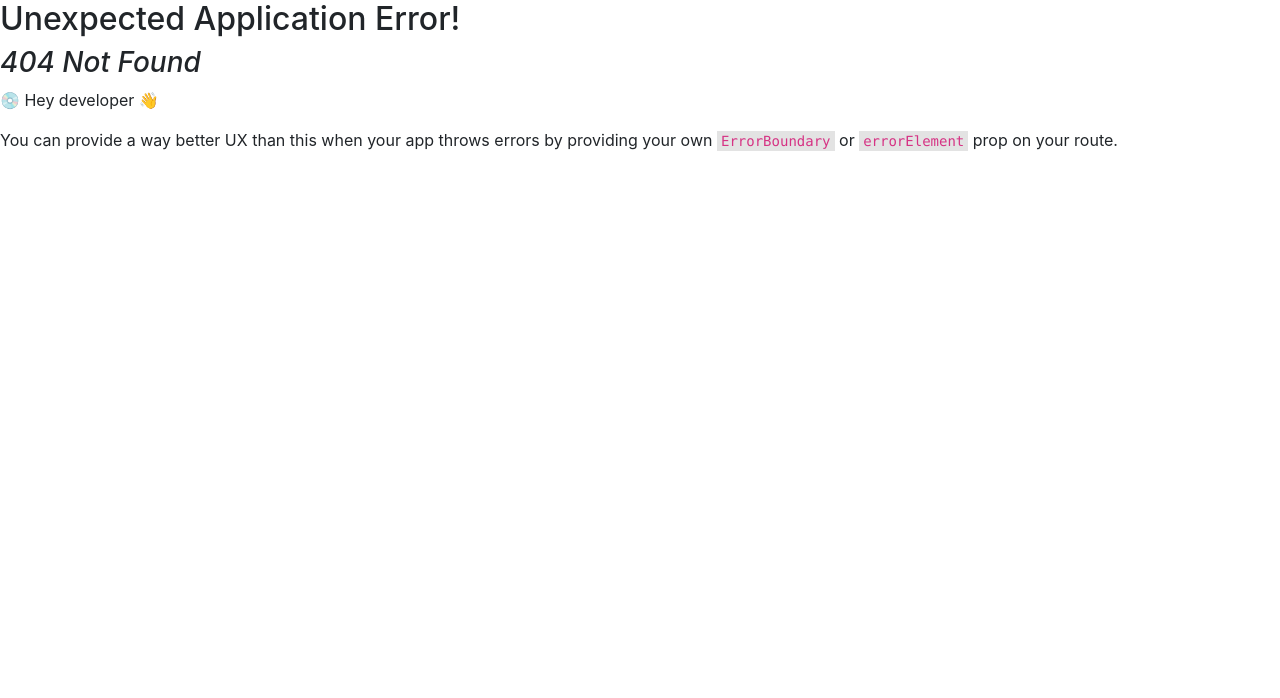
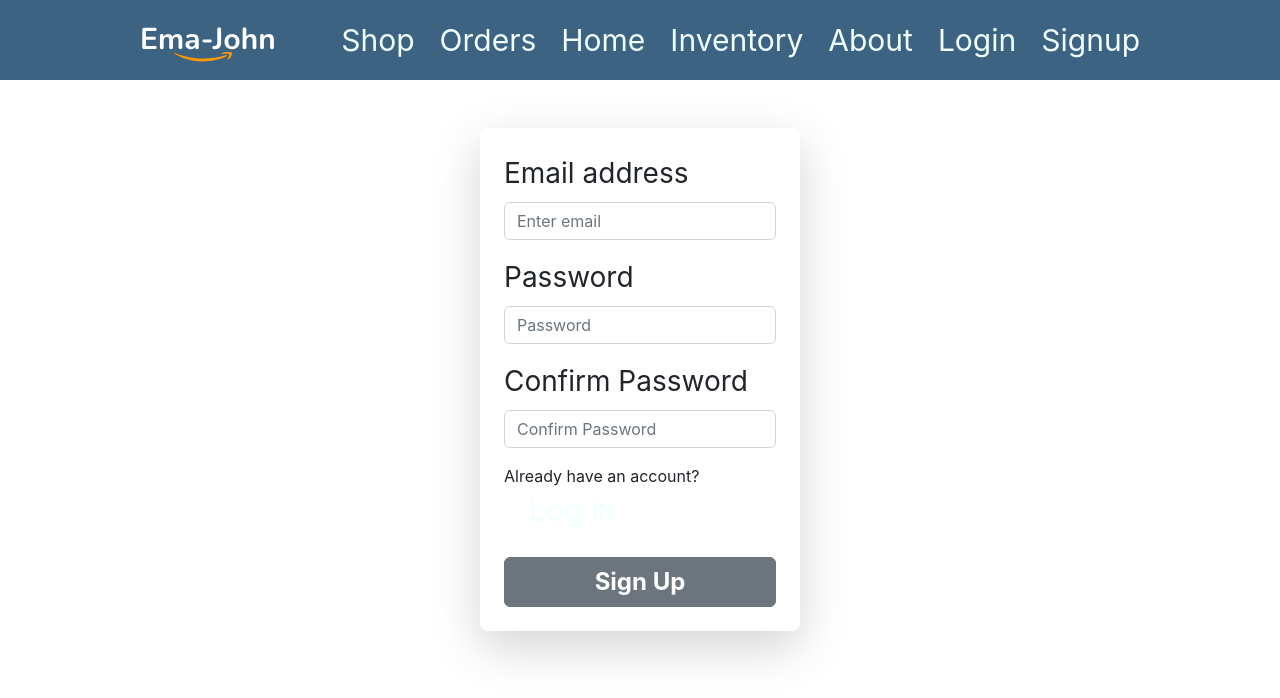
Before and after one commit to hasanulhasan/ema-jhon, a React (Create React App) app: page /Signup in a window 1280 px wide. Before the commit this address had no page. Shown: the top 698 px of the page. Built offline with nearby package versions, Linux system fonts and the light colour scheme.

Commit message:
log in and sign up page ready

```diff
--- a/package.json
+++ b/package.json
@@ -9,8 +9,10 @@
     "@testing-library/jest-dom": "^5.16.5",
     "@testing-library/react": "^13.4.0",
     "@testing-library/user-event": "^13.5.0",
-    "bootstrap": "^5.2.1",
+    "bootstrap": "^5.2.2",
+    "firebase": "^9.12.1",
     "react": "^18.2.0",
+    "react-bootstrap": "^2.5.0",
     "react-dom": "^18.2.0",
     "react-router-dom": "^6.4.2",
     "react-scripts": "5.0.1",
--- a/src/App.js
+++ b/src/App.js
@@ -6,6 +6,9 @@ import Inventory from './components/Inventory/Inventory';
 import Orders from './components/Orders/Orders';
 import Main from './components/Main/Main';
 import { ProductsAndCartLoader } from './components/Shop/Loaders/ProductsAndCartLoader';
+import Error from './components/Error/Error';
+import Login from './components/Login/Login';
+import Signup from './components/Signup/Signup';
 
 
 function App() {
@@ -13,6 +16,7 @@ function App() {
     {
       path: '/',
       element: <Main></Main>,
+      errorElement: <Error></Error>,
       children: [
         {
           path: '/',
@@ -31,6 +35,14 @@ function App() {
           element: <Orders></Orders>
         },
         {
+          path: 'login',
+          element: <Login></Login>
+        },
+        {
+          path: 'Signup',
+          element: <Signup></Signup>
+        },
+        {
           path: 'inventory',
           element: <Inventory></Inventory>
         }
--- /dev/null
+++ b/src/components/Error/Error.js
@@ -0,0 +1,21 @@
+import React from 'react';
+
+const Error = () => {
+  return (
+    <div>
+      <div className="page-wrap d-flex flex-row align-items-center">
+        <div className="container">
+          <div className="row justify-content-center">
+            <div className="col-md-12 text-center">
+              <span className="display-1 d-block fw-bolder">404</span>
+              <div className="mb-4 lead">The page you are looking for was not found.</div>
+              <a href="https://www.totoprayogo.com/#" className="btn btn-link">Back to Home</a>
+            </div>
+          </div>
+        </div>
+      </div>
+    </div>
+  );
+};
+
+export default Error;
--- a/src/components/Header/Header.js
+++ b/src/components/Header/Header.js
@@ -13,6 +13,8 @@ const Header = () => {
         <NavLink to="/home">Home</NavLink>
         <NavLink to="/inventory">Inventory</NavLink>
         <NavLink to="/about">About</NavLink>
+        <NavLink to="/login">Login</NavLink>
+        <NavLink to="/signup">Signup</NavLink>
       </div>
     </nav>
   );
--- /dev/null
+++ b/src/components/Login/Login.js
@@ -0,0 +1,28 @@
+import React from 'react';
+import Form from 'react-bootstrap/Form';
+
+const Login = () => {
+  return (
+    <div className='d-flex justify-content-center align-content-center align-items-center pt-5'>
+      <Form className='align-content-center w-25 border-3 rounded-3 shadow-lg p-4 fs-3'>
+        <Form.Group className="mb-3" controlId="formBasicEmail">
+          <Form.Label>Email address</Form.Label>
+          <Form.Control type="email" placeholder="Enter email" />
+        </Form.Group>
+
+        <Form.Group className="mb-3" controlId="formBasicPassword">
+          <Form.Label>Password</Form.Label>
+          <Form.Control type="password" placeholder="Password" />
+          <Form.Text className="text-muted fs-6">
+            Forget Password?
+          </Form.Text>
+        </Form.Group>
+        <div className="d-grid mx-auto mt-4">
+          <button class="btn btn-secondary fs-4 fw-bolder" type="button">Login</button>
+        </div>
+      </Form>
+    </div>
+  );
+};
+
+export default Login;
--- a/src/components/Shop/Shop.css
+++ b/src/components/Shop/Shop.css
@@ -1,6 +1,6 @@
 .shop-container {
   display: grid;
-  grid-template-columns: 4fr 1fr;
+  grid-template-columns: 3fr 1fr;
 }
 
 .products-container {
--- a/src/components/Shop/Shop.js
+++ b/src/components/Shop/Shop.js
@@ -4,6 +4,7 @@ import Cart from '../Cart/Cart';
 import { addToDb, deleteShoppingCart, getStoredCart } from '../../utilities/fakedb'
 import './Shop.css'
 import { useLoaderData } from 'react-router-dom';
+import { Toast } from 'bootstrap';
 
 const Shop = () => {
   const product = useLoaderData();
--- /dev/null
+++ b/src/components/Signup/Signup.js
@@ -0,0 +1,32 @@
+import React from 'react';
+import Form from 'react-bootstrap/Form';
+import { Link } from 'react-router-dom';
+
+const Signup = () => {
+  return (
+    <div className='d-flex justify-content-center align-content-center align-items-center pt-5'>
+      <Form className='align-content-center w-25 border-3 rounded-3 shadow-lg p-4 fs-3'>
+        <Form.Group className="mb-3" controlId="formBasicEmail">
+          <Form.Label>Email address</Form.Label>
+          <Form.Control type="email" placeholder="Enter email" />
+        </Form.Group>
+        <Form.Group className="mb-3" controlId="formBasicPassword">
+          <Form.Label>Password</Form.Label>
+          <Form.Control type="password" placeholder="Password" />
+        </Form.Group>
+        <Form.Group className="mb-3" controlId="formBasicPassword">
+          <Form.Label>Confirm Password</Form.Label>
+          <Form.Control type="password" placeholder="Confirm Password" />
+        </Form.Group>
+        <div className='fs-6'>
+          Already have an account? <Link to='/login'>Log in</Link>
+        </div>
+        <div className="d-grid mx-auto mt-4">
+          <button class="btn btn-secondary fs-4 fw-bolder" type="button">Sign Up</button>
+        </div>
+      </Form>
+    </div>
+  );
+};
+
+export default Signup;
```
Also changed, not shown: src/firebase/firebase.config.js (added, +18 -0 lines), src/components/Error/Error.css (added), src/components/Signup/Signup.css (added), 1 other file (tests, documents, lock files or other folders).
